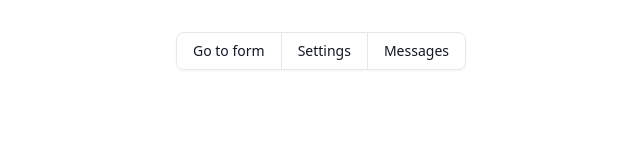
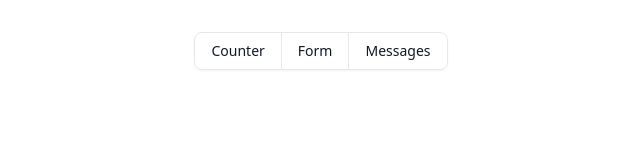
Before and after one commit to Asim-7/react-concepts, a React (Vite) app: page / in a window 1280 px wide. Shown: the top 160 px of the page, without its empty margins (319-959 px from the left). Built offline with nearby package versions, Linux system fonts and the light colour scheme.

Commit message:
Counter page added

```diff
--- a/src/App.jsx
+++ b/src/App.jsx
@@ -3,11 +3,13 @@ import { Routes, Route } from "react-router-dom";
 import "./App.css";
 import Home from "./pages/Home";
 import Form from "./pages/Form";
+import Counter from "./pages/Counter";
 
 const App = () => {
   return (
     <Routes>
       <Route path="/" element={<Home />} />
+      <Route path="/counter" element={<Counter />} />
       <Route path="/form" element={<Form />} />
     </Routes>
   );
--- /dev/null
+++ b/src/pages/Counter.jsx
@@ -0,0 +1,7 @@
+import React from "react";
+
+function Counter() {
+  return <div>Counter</div>;
+}
+
+export default Counter;
--- a/src/pages/Home.jsx
+++ b/src/pages/Home.jsx
@@ -4,20 +4,24 @@ import { Link } from "react-router-dom";
 function Home() {
   return (
     <div class="inline-flex rounded-md shadow-sm" role="group">
-      <Link to={"/form"}>
+      <Link to={"/counter"}>
         <button
           type="button"
           class="px-4 py-2 text-sm font-medium text-gray-900 bg-white border border-gray-200 rounded-s-lg hover:bg-gray-100 hover:text-blue-700 dark:bg-gray-700 dark:border-gray-600 dark:text-white dark:hover:text-white dark:hover:bg-gray-600 dark:focus:ring-blue-500 dark:focus:text-white"
         >
-          Go to form
+          Counter
         </button>
       </Link>
-      <button
-        type="button"
-        class="px-4 py-2 text-sm font-medium text-gray-900 bg-white border-t border-b border-gray-200 hover:bg-gray-100 hover:text-blue-700 dark:bg-gray-700 dark:border-gray-600 dark:text-white dark:hover:text-white dark:hover:bg-gray-600 dark:focus:ring-blue-500 dark:focus:text-white"
-      >
-        Settings
-      </button>
+
+      <Link to={"/form"}>
+        <button
+          type="button"
+          class="px-4 py-2 text-sm font-medium text-gray-900 bg-white border-t border-b border-gray-200 hover:bg-gray-100 hover:text-blue-700 dark:bg-gray-700 dark:border-gray-600 dark:text-white dark:hover:text-white dark:hover:bg-gray-600 dark:focus:ring-blue-500 dark:focus:text-white"
+        >
+          Form
+        </button>
+      </Link>
+
       <button
         type="button"
         class="px-4 py-2 text-sm font-medium text-gray-900 bg-white border border-gray-200 rounded-e-lg hover:bg-gray-100 hover:text-blue-700 dark:bg-gray-700 dark:border-gray-600 dark:text-white dark:hover:text-white dark:hover:bg-gray-600 dark:focus:ring-blue-500 dark:focus:text-white"
```
